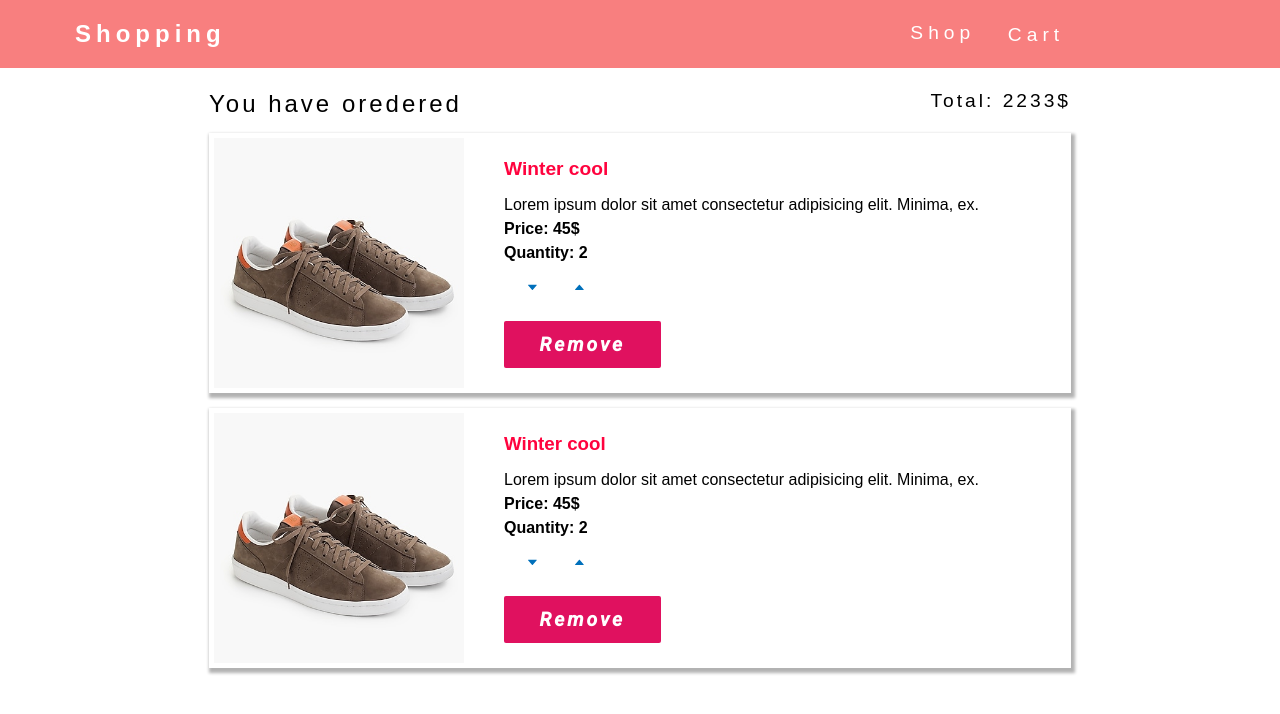
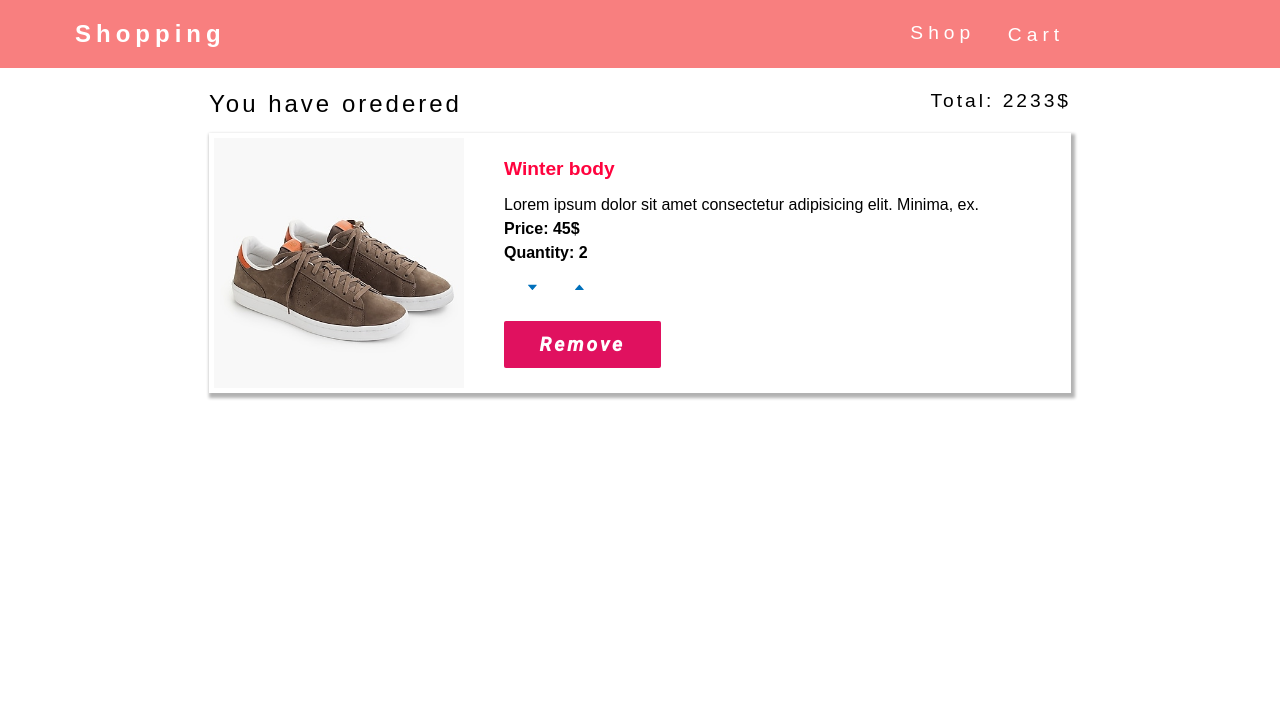
Before and after one commit to mustafacoban96/react-practice, a React (Create React App) app in the folder shopping-cart/: page /cart in a window 1280 px wide. Shown: the top 714 px of the page. Built offline with nearby package versions, Linux system fonts and the light colour scheme; some icons are missing.

Commit message:
redux is connected cart component

```diff
--- a/shopping-cart/src/App.js
+++ b/shopping-cart/src/App.js
@@ -3,7 +3,7 @@ import { BrowserRouter as Router,Routes,Route } from 'react-router-dom';
 import Home from './pages/Home';
 import { Navbar } from './components/Navbar';
 import { connect } from 'react-redux';
-import { Cart } from './pages/Cart';
+import Cart  from './pages/Cart';
 
 
 
--- /dev/null
+++ b/shopping-cart/src/actions/action-types/cart-action-types.js
@@ -0,0 +1 @@
+export const ADD_TO_CART = 'ADD_TO_CART';
--- /dev/null
+++ b/shopping-cart/src/actions/cartAction.js
@@ -0,0 +1,9 @@
+import { ADD_TO_CART } from "./action-types/cart-action-types";
+
+
+export const addToCart = (id) =>{
+    return{
+        type:ADD_TO_CART,
+        payload:id
+    }
+}
--- a/shopping-cart/src/pages/Cart.js
+++ b/shopping-cart/src/pages/Cart.js
@@ -1,6 +1,11 @@
-import { AiFillCaretDown,AiFillCaretUp } from "react-icons/ai"
+import { AiFillCaretDown,AiFillCaretUp } from "react-icons/ai";
+import { connect } from "react-redux";
 
-export const Cart = () =>{
+const Cart = (props) =>{
+    console.log(props.cart);
+    console.log(props.totalPrice)
+
+
     return (
 
 
@@ -14,7 +19,7 @@ export const Cart = () =>{
                     <div className="cart-content-inside">
                         <img src="images/item1.jpg"/>
                         <div className="cart-process">
-                            <h3 style={{color:'#FF033E',fontSize:'1.2rem'}}>Winter cool</h3>
+                            <h3 style={{color:'#FF033E',fontSize:'1.2rem'}}>Winter body</h3>
                             <div>
                                 <p style={{marginTop:'6px'}}>Lorem ipsum dolor sit amet consectetur adipisicing elit. Minima, ex.</p>
                                 <h4 style={{marginTop:'6px'}}>Price: 45$</h4>
@@ -27,26 +32,20 @@ export const Cart = () =>{
                             <button className="remove-btn">Remove</button>
                         </div>
                     </div>
-                    <div className="cart-content-inside">
-                        <img src="images/item1.jpg"/>
-                        <div className="cart-process">
-                            <h3 style={{color:'#FF033E'}}>Winter cool</h3>
-                            <div>
-                                <p style={{marginTop:'6px'}}>Lorem ipsum dolor sit amet consectetur adipisicing elit. Minima, ex.</p>
-                                <h4 style={{marginTop:'6px'}}>Price: 45$</h4>
-                                <h4 style={{marginTop:'6px'}}>Quantity: 2</h4>
-                            </div>
-                            <div className="up-down-area">
-                                <button className="up-down-btn"><AiFillCaretDown/></button>
-                                <button className="up-down-btn"><AiFillCaretUp/></button>
-                            </div>
-                            <button className="remove-btn">Remove</button>
-                        </div>
-                    </div>
-
                 </div>
             </div>
 
         </div>
     )
 }
+
+
+
+const mapStateToProps = state =>{
+    return {
+        cart:state.addedItems,
+        totalPrice:state.total
+    }
+}
+
+export default connect(mapStateToProps)(Cart);
--- a/shopping-cart/src/pages/Home.js
+++ b/shopping-cart/src/pages/Home.js
@@ -1,9 +1,9 @@
 import React from "react";
 import {AiOutlinePlus} from 'react-icons/ai'
 import { connect } from "react-redux";
+import { addToCart } from "../actions/cartAction";
 
 const Home  = (props) =>{
-    console.log(props.productList);
 
     return (
         <div className="home-page">
@@ -12,7 +12,7 @@ const Home  = (props) =>{
                 <div className="home-product-container">
                     <img src={product.img}/>
                     <p className="product-title">{product.title}</p>
-                    <button className="add-button"><AiOutlinePlus style={{fontSize:"1.2rem",marginTop:"5px"}}/></button>
+                    <button onClick={() => props.addToCart(product.id)} className="add-button"><AiOutlinePlus style={{fontSize:"1.2rem",marginTop:"5px"}}/></button>
                 </div>
                 <div className="product-info">
                         <p className="product-desc">{product.desc}</p>
@@ -30,9 +30,13 @@ const Home  = (props) =>{
 const mapStateToProps = state =>{
     return {
         productList:state.items,
-        cart: state.addedItems,
+        cart:state.addedItems,
+
     }
 }
 
+const mapDispatchToProps = {addToCart}
 
-export default connect(mapStateToProps)(Home);
+
+
+export default connect(mapStateToProps,mapDispatchToProps)(Home);
--- a/shopping-cart/src/reducer/cartReducer.js
+++ b/shopping-cart/src/reducer/cartReducer.js
@@ -1,3 +1,4 @@
+import { ADD_TO_CART } from "../actions/action-types/cart-action-types";
 import { data } from "../data";
 
 
@@ -9,5 +10,37 @@ const initState = {
 }
 
 export const cartReducer = (state = initState,action) =>{
-    return state;
+
+    switch(action.type){
+
+        case ADD_TO_CART:
+            let addedItem = state.items.find(item => item.id === action.payload)
+            let existed_item = state.addedItems.find(item => action.payload === item.id)
+            if(existed_item){
+                addedItem.quantity += 1
+                return {
+                    ...state,
+                    total:state.total + addedItem.price
+                }
+            }
+            else{
+                addedItem.quantity = 1;
+                let newTotal = state.total + addedItem.price;
+
+                return {
+                    ...state,
+                    addedItems:[...state.addedItems,addedItem],
+                    total:newTotal
+                }
+            }
+
+        default:
+            return state;
+    }
+
+
+
+
+
+
 }
```
